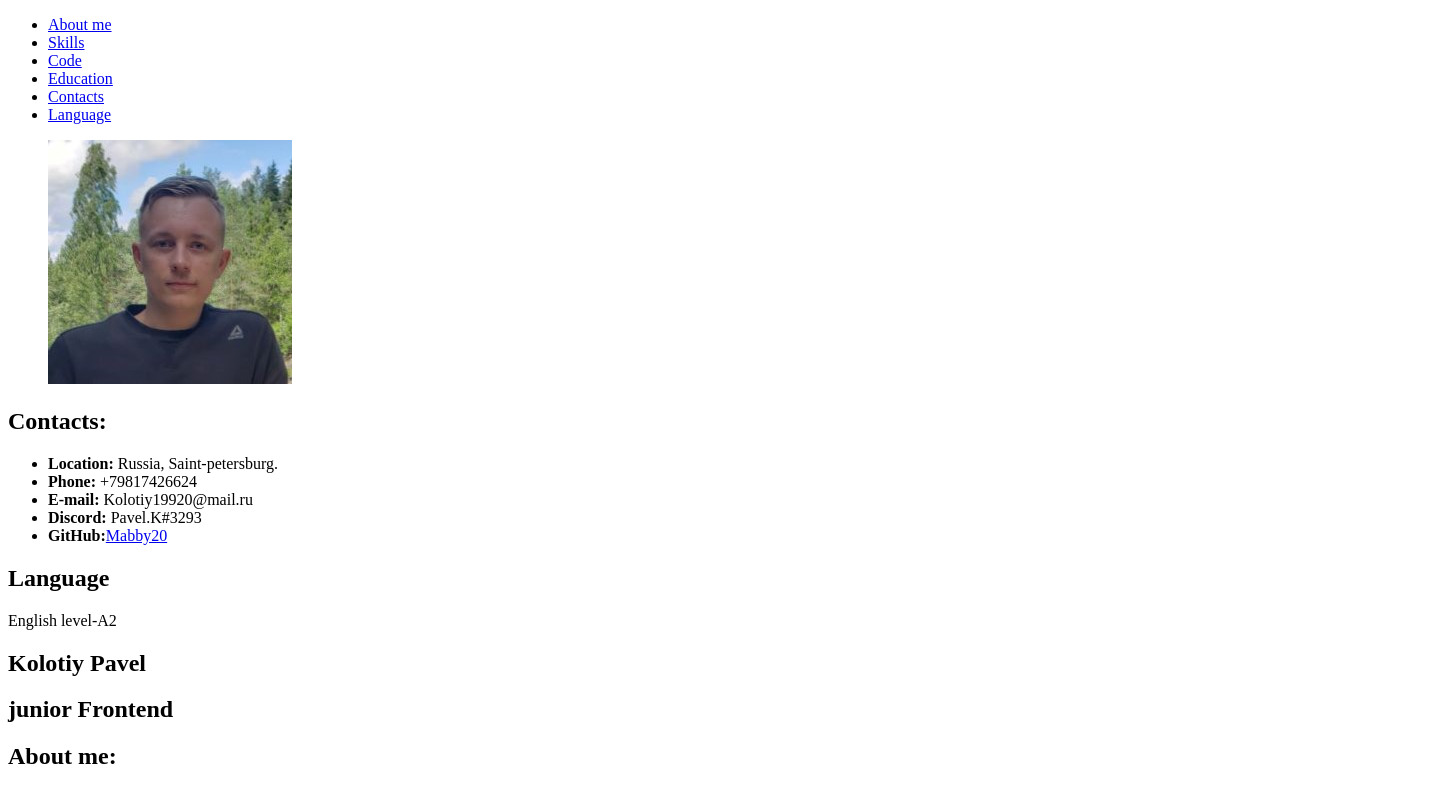
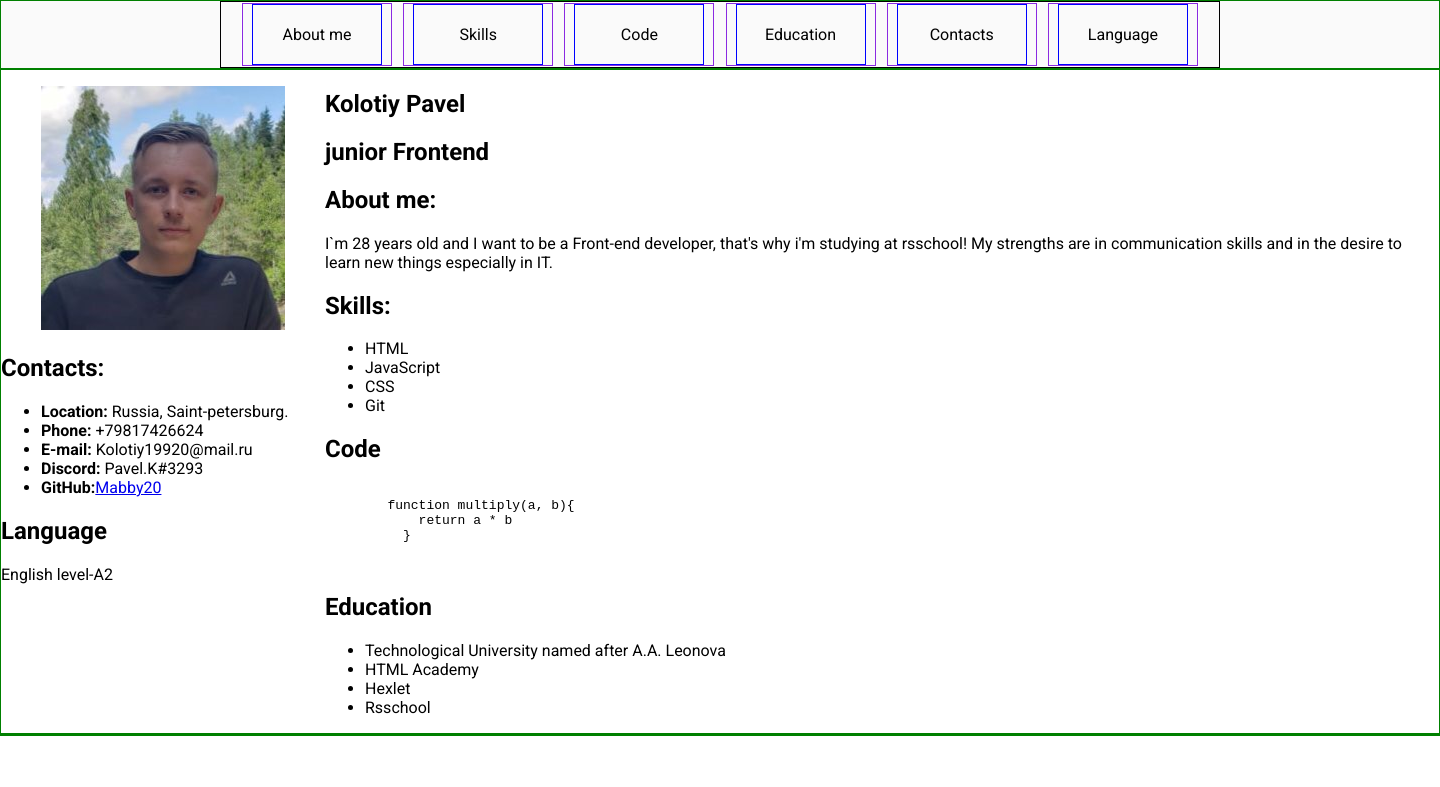
Before and after one commit to Mabby20/rsschool-cv, a plain HTML site: page index.html in a window 1280 px wide. Shown: the top 787 px of the page, 1440 px wide, since content can reach past the window. Drawn offline with Linux system fonts and the light colour scheme.

Commit message:
feat: add style for navigation in header and add mesh for main block

```diff
--- a/style.css
+++ b/style.css
@@ -1,3 +1,60 @@
-h1 {
-    color:black
+* {
+  box-sizing: border-box;
 }
+body{
+    font-family: 'Roboto', sans-serif;
+    min-height: 100vh;
+    margin: 0;
+    padding: 0;
+
+}
+.container{
+  display: flex;
+  width: 1440px;
+  border: 1px solid green;
+  margin: 0 auto;
+}
+.container-header{
+  background-color: #FAFAFA;
+}
+
+.nav{
+  width: 1000px;
+  border: 1px solid black;
+  margin: 0 auto;
+  padding: 0 20px;
+
+}
+.nav-list {
+  display: flex;
+  justify-content: space-between;
+  align-items: center;
+  list-style: none;
+  border: 1px solid white;
+  padding: 0;
+  margin: 0;
+
+
+}
+.nav-link {
+  width: 130px;
+  padding: 20px 20px;
+  border: 1px solid blue;
+  color: black;
+  text-align: center;
+  text-decoration: none;
+  transition: color 0.5s;
+
+}
+.nav-item a:hover{
+  text-decoration: none;
+  color: black;
+  background-color: tomato;
+}
+.nav-item{
+display: flex;
+border:1px solid blueviolet;
+width: 150px;
+justify-content:center;
+
+}
```
